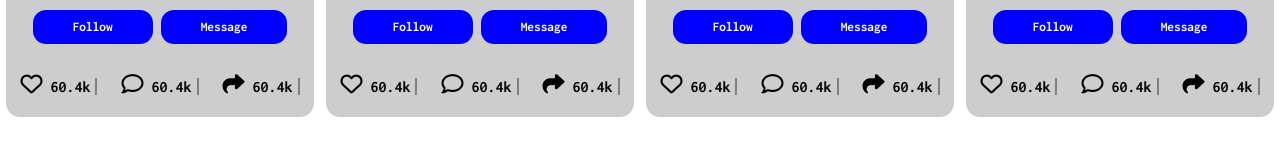
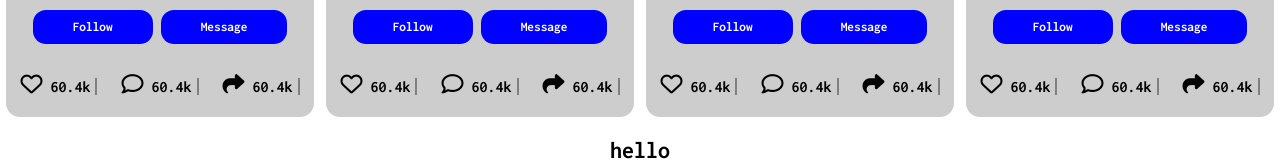
Before and after one commit to nirmalkumar52106/html-new, a plain HTML site: page index.html in a window 1280 px wide. Shown: the part 1069-1232 px from the top of the page. Before the commit the page ends 1206 px from the top, so only its background shows below. Drawn offline with Linux system fonts and the light colour scheme; a web font is replaced by a local one.

Commit message:
first commit

```diff
--- a/index.html
+++ b/index.html
@@ -350,6 +350,9 @@
         </div>
     </div>
 
+    <section>
+        <h1>hello</h1>
+    </section>
 </div>
 
         <script>
```
